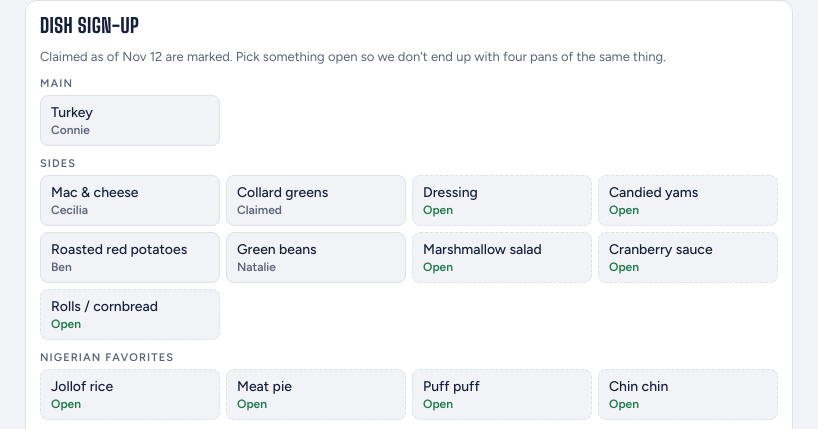
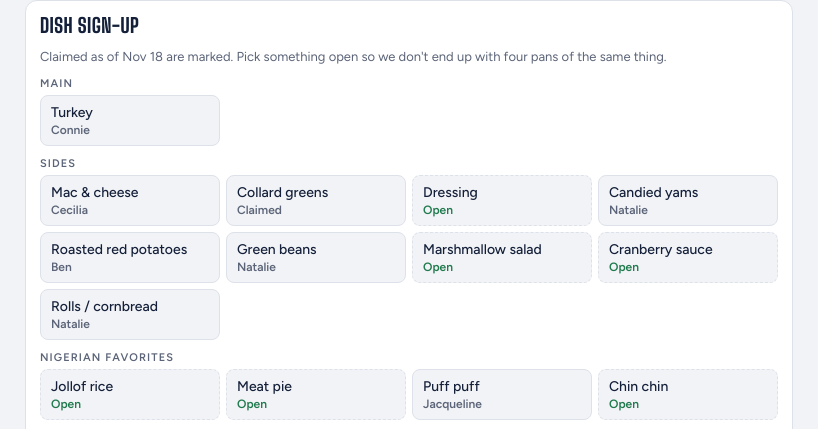
Before and after one commit to benjaminokeke-ux/scottsdale-thanksgiving, a plain HTML site: page index.html in a window 1280 px wide. Shown: the part 2582-3011 px from the top of the page, 287-1105 px from the left. Drawn offline with Linux system fonts and the light colour scheme.

Commit message:
Refresh claimed dishes as of Nov 18
Co-Authored-By: Claude Opus 5.5 <noreply@anthropic.com>
Claude-Session: https://claude.ai/code/session_01VvuwbvTq1UPEtuJsUsfpJF

```diff
--- a/index.html
+++ b/index.html
@@ -177,7 +177,7 @@ const DISHES = [
 ];
 
 const RSVP_TO = "okekehouse@gmail.com";
-const CLAIMED = {"mac & cheese":"Cecilia","pound cake":"Cecilia","green beans":"Natalie","wine":"Natalie","gf dressing":"Natalie","apple pie":"The Newlyweds","sparkling & soft drinks":"Arnold","bourbon":"Ben","roasted red potatoes":"Ben","collard greens":"taken"};
+const CLAIMED = {"mac & cheese": "Cecilia", "pound cake": "Cecilia", "gf dressing": "Natalie", "wine": "Natalie", "green beans": "Natalie", "ham": "Natalie", "candied yams": "Natalie", "rolls / cornbread": "Natalie", "apple pie": "The Newlyweds", "sparkling & soft drinks": "Arnold", "bourbon": "Ben", "roasted red potatoes": "Ben", "collard greens": "taken", "pecan pie": "Jacqueline", "puff puff": "Jacqueline"};
 let mine = {household:"", email:"", events:{}, dishes:[]};
 const $ = s => document.querySelector(s);
 const LS = "stg26-open";
@@ -205,7 +205,7 @@ function stepper(key){
 function dishBoard(){
   const box = el("div",{class:"dishes"});
   box.append(el("div",{class:"dish-head",text:"Dish sign-up"}));
-  box.append(el("p",{class:"note",text:"Claimed as of Nov 12 are marked. Pick something open so we don't end up with four pans of the same thing."}));
+  box.append(el("p",{class:"note",text:"Claimed as of Nov 18 are marked. Pick something open so we don't end up with four pans of the same thing."}));
   const chip = (name, fixed) => {
     const key = name.toLowerCase();
     const isMine = mine.dishes.some(d => d.toLowerCase() === key);
```
